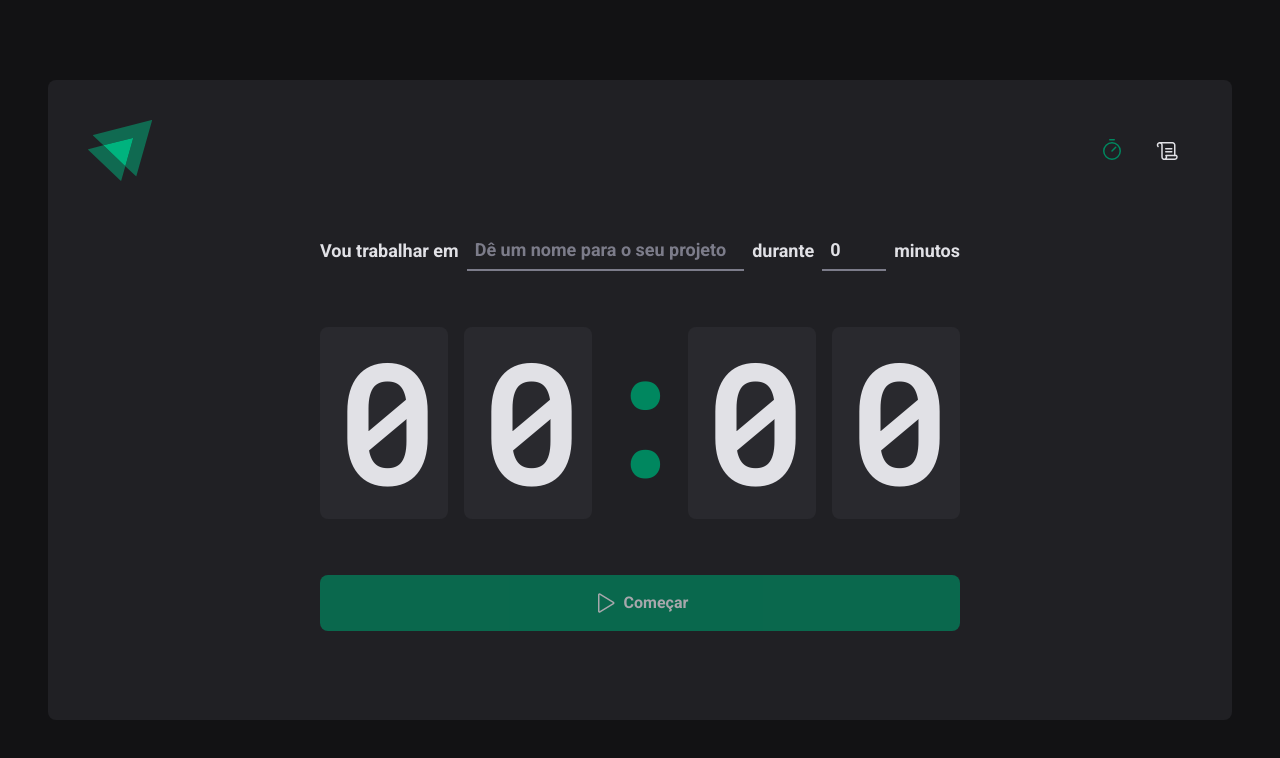
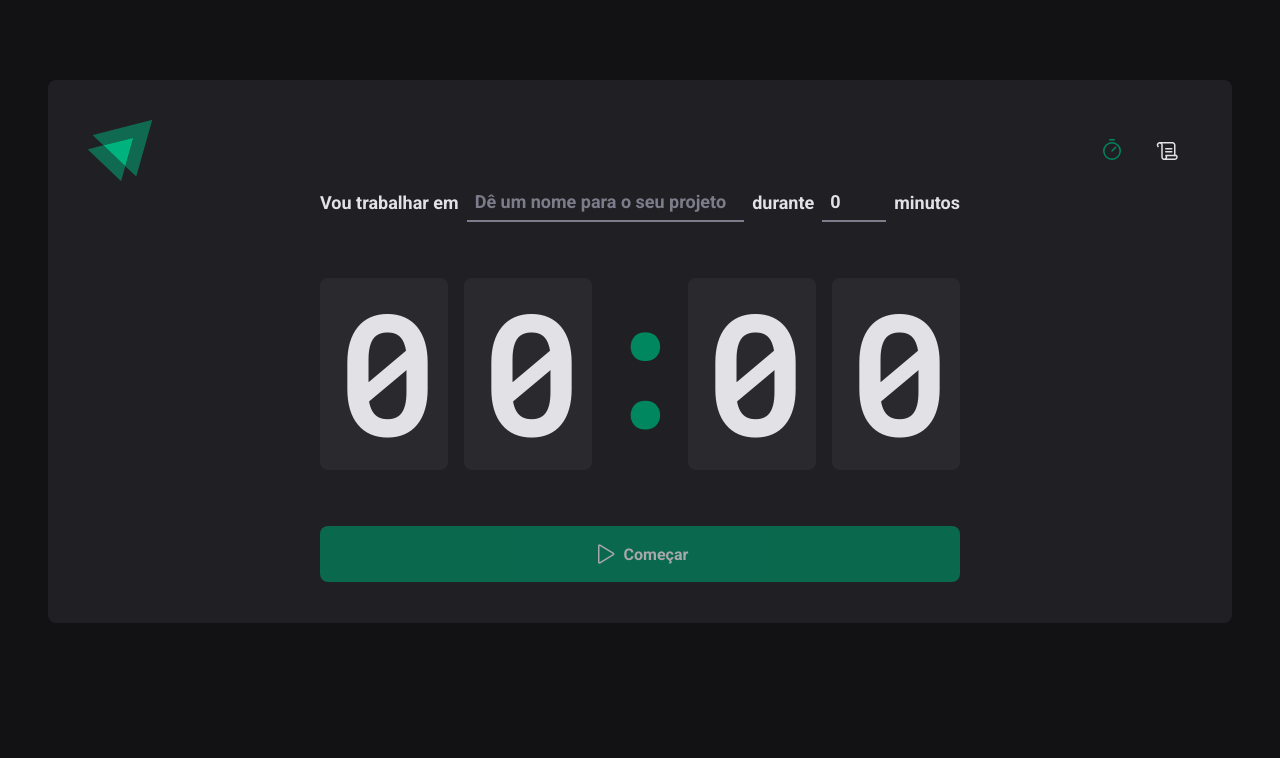
Before and after one commit to jeadamek/ignite-timer, a React (Vite) app: page / in a window 1280 px wide. Shown: the top 758 px of the page. Built offline with nearby package versions, Linux system fonts and the light colour scheme.

Commit message:
:sparkles: final commit

```diff
--- a/src/layouts/DefaultLayout/styles.ts
+++ b/src/layouts/DefaultLayout/styles.ts
@@ -3,7 +3,6 @@ import styled from 'styled-components'
 export const LayoutContainer = styled.div`
   max-width: 74rem;
   min-height: 543px;
-  height: calc(100vh - 10rem);
   margin: 5rem auto;
   padding: 2.5rem;
 
--- a/src/pages/History/index.tsx
+++ b/src/pages/History/index.tsx
@@ -29,7 +29,7 @@ export function History() {
                   <td>{cycle.task}</td>
                   <td>{cycle.minuteAmount}</td>
                   <td>
-                    {formatDistanceToNow(cycle.startDate, {
+                    {formatDistanceToNow(new Date(cycle.startDate), {
                       locale: ptBR,
                       addSuffix: true,
                     })}
```
